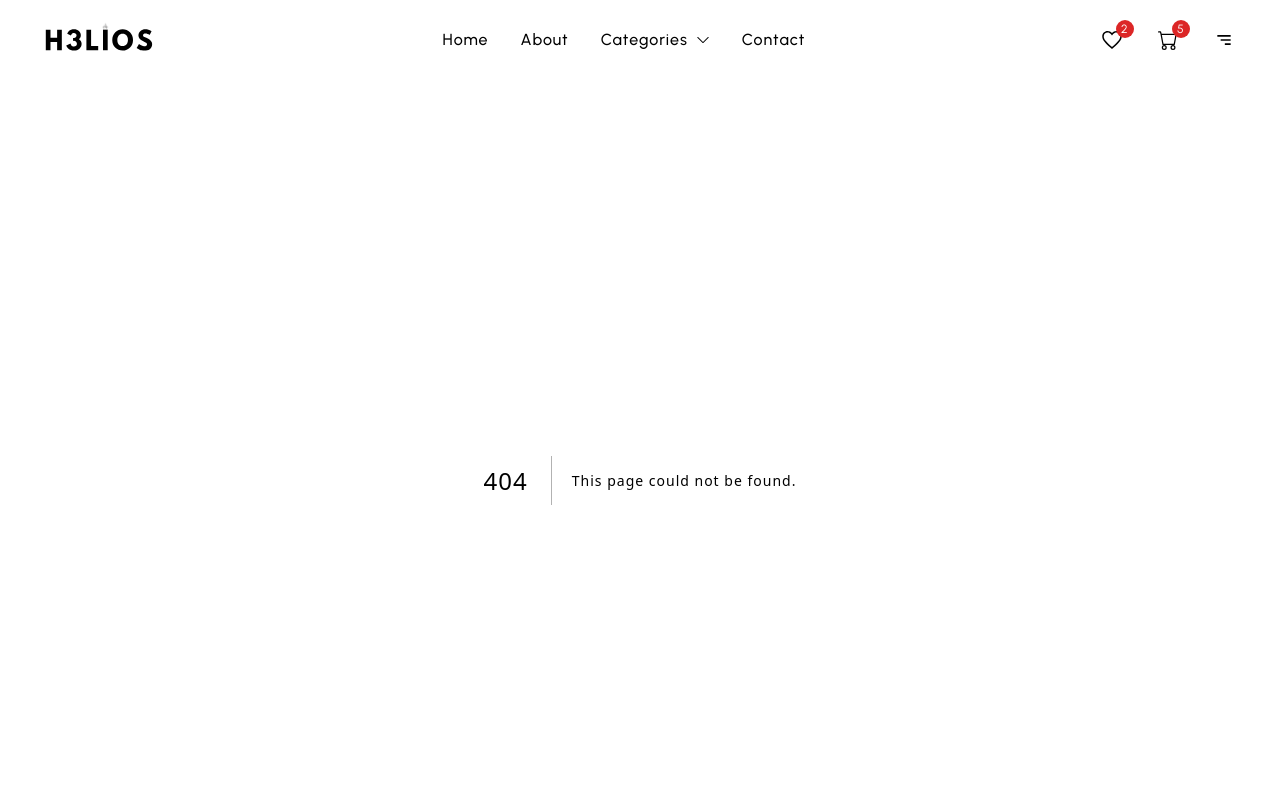
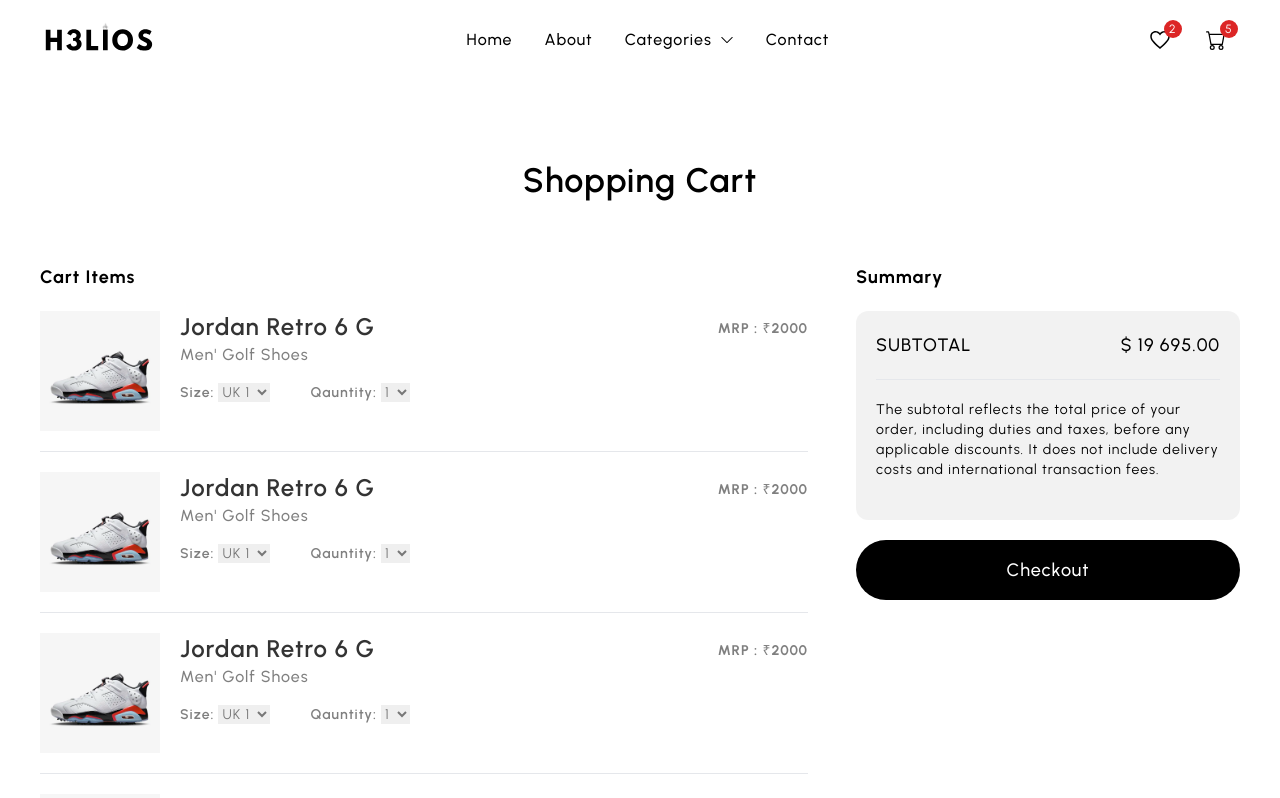
Before and after one commit to nikhil-pn/h3lios.in, a Next.js app in the folder frontend/: page /cart in a window 1280 px wide. Before the commit this address had no page. Shown: the top 798 px of the page. Built offline with nearby package versions, Linux system fonts and the light colour scheme.

Commit message:
cart page and func created

```diff
--- /dev/null
+++ b/frontend/components/CartItem.jsx
@@ -0,0 +1,68 @@
+import Image from "next/image";
+import React from "react";
+import { RiDeleteBin6Line } from "react-icons/ri";
+
+const CartItem = () => {
+  return (
+    <div className="flex py-5 gap-3 md:gap-5 border-b">
+      {/* IMAGE START */}
+      <div className="shrink-0 aspect-square w-[50px] md:w-[120px]">
+        <Image src={`/assets/product-1.webp`} width={120} height={120} />
+      </div>
+      {/* IMAGE END */}
+
+      <div className="w-full flex flex-col">
+        <div className="flex flex-col md:flex-row justify-between">
+          {/* PRODUCT TITLE */}
+          <div className="text-lg md:text-2xl font-semibold text-black/[0.8]">
+            Jordan Retro 6 G
+          </div>
+
+          {/* PRODUCT SUBTITLE */}
+          <div className="text-sm md:text-md font-medium text-black/[0.5] block md:hidden">
+            Men&apos; Golf Shoes
+          </div>
+
+          {/* PRODUCT PRICE */}
+          <div className="text-sm md:text-md font-bold text-black/[0.5] mt-2">
+            MRP : &#8377;2000
+          </div>
+        </div>
+
+        {/* PRODUCT SUBTITLE */}
+        <div className="text-md font-medium text-black/[0.5] hidden md:block">
+          Men&apos; Golf Shoes
+        </div>
+
+        <div className="flex items-center justify-between mt-4">
+          <div className="flex items-center gap-2 md:gap-10 text-black/[0.5] text-sm md:text-md">
+            <div className="flex items-center gap-1">
+              <div className="font-semibold">Size:</div>
+              <select className="hover:text-black">
+                <option value="1">UK 1</option>
+                <option value="1">UK 2</option>
+                <option value="1">UK 3</option>
+                <option value="1">UK 4</option>
+                <option value="1">UK 5</option>
+                <option value="1">UK 7</option>
+                <option value="1">UK 8</option>
+                <option value="1">UK 9</option>
+              </select>
+            </div>
+
+            <div className="flex items-center gap-1">
+              <div className="font-semibold">Qauntity:</div>
+              <select className="hover:text-black">
+                <option value="1">1</option>
+                <option value="2">2</option>
+                <option value="3">3</option>
+              </select>
+            </div>
+          </div>
+        </div>
+      </div>
+    </div>
+  );
+};
+
+export default CartItem;
--- a/frontend/components/Header.jsx
+++ b/frontend/components/Header.jsx
@@ -75,16 +75,18 @@
           {/* Icon End */}
 
           {/* Icon start */}
+          <Link href="/cart">
             <section className="w-8 md:w-12 h-8 md:h-12 rounded-full flex justify-center items-center hover:bg-black/[0.05] cursor-pointer relative">
               <BsCart className="text-[15px] md:text-[20px]" />
               <div className="h-[14px] md:h-[18px] min-w-[14px] md:min-w-[14px] rounded-full bg-red-600 absolute top-1 left-5 md:left-7 text-white text-[10px] md:text-[12px] flex justify-center items-center px-[2px] md:px-[5px]">
                 5
               </div>{" "}
             </section>
+          </Link>
           {/* Icon End */}
 
           {/* Mobile icon start */}
-          <section className="w-8 md:w-12 h-8 md:h-12 rounded-full flex justify-center items-center hover:bg-black/[0.05] cursor-pointer relative -mr-2">
+          <section className="w-8 md:w-12 h-8 md:h-12 rounded-full flex md:hidden justify-center items-center hover:bg-black/[0.05] cursor-pointer relative -mr-2">
             {mobileMenu ? (
               <VscChromeClose
                 className="text-[16px]"
--- /dev/null
+++ b/frontend/pages/cart.js
@@ -0,0 +1,88 @@
+import CartItem from "@/components/CartItem";
+import Wrapper from "@/components/Wrapper";
+import Image from "next/image";
+import Link from "next/link";
+import React from "react";
+
+const cart = () => {
+  return (
+    <div className="w-full md:py-20">
+      <Wrapper>
+        {/* HEADING AND PARAGRAPH START */}
+        <div className="text-center max-w-[800px] mx-auto mt-8 md:mt-0">
+          <div className="text-[28px] md:text-[34px] mb-5 font-semibold leading-tight">
+            Shopping Cart
+          </div>
+        </div>
+        {/* HEADING AND PARAGRAPH END */}
+
+        {/* CART CONTENT START */}
+        <section className="flex flex-col lg:flex-row gap-12 py-10">
+          {/* CART ITEMS START */}
+          <div className="flex-[2]">
+            <div className="text-lg font-bold">Cart Items</div>
+            <CartItem></CartItem>
+            <CartItem></CartItem>
+            <CartItem></CartItem>
+            <CartItem></CartItem>
+          </div>
+          {/* CART ITEMS END */}
+
+          {/* SUMMART START */}
+          <div className="flex-[1]">
+            <div className="text-lg font-bold">Summary</div>
+            <div className="p-5 my-5 bg-black/[0.05] rounded-xl">
+              <div className="flex justify-between">
+                <div className="uppercase text-md md:text-lg font-medium text-black">
+                  SubTotal
+                </div>
+                <div className="text-md md:text-lg font-medium text-black">
+                  $ 19 695.00
+                </div>
+              </div>
+              <div className="text-sm md:text-md py-5 border-t mt-5">
+                The subtotal reflects the total price of your order, including
+                duties and taxes, before any applicable discounts. It does not
+                include delivery costs and international transaction fees.
+              </div>
+            </div>
+
+            {/* BUTTON START */}
+            <button className="w-full py-4 rounded-full bg-black text-white text-lg font-medium transition-transform active:scale-95 mb-3 hover:opacity-75 flex items-center gap-2 justify-center">
+              Checkout
+            </button>
+            {/* BUTTON END */}
+          </div>
+          {/* SUMMART END */}
+        </section>
+
+        {/* CART CONTENT START */}
+
+        {/* THIS IS EMPTY SCREEN */}
+
+        {/* <div className="flex-[2] flex flex-col items-center pb-[50px] md:-mt-14">
+          <Image
+            src="/assets/empty-cart.jpg"
+            width={300}
+            height={300}
+            className="w-[300px] md:w-[400px]"
+          />
+          <span className="text-xl font-bold">Your cart is empty</span>
+          <span className="text-center mt-4">
+            Looks like you have not added anything in your cart.
+            <br />
+            Go ahead and explore top categories.
+          </span>
+          <Link
+            href="/"
+            className="py-4 px-8 rounded-full bg-black text-white text-lg font-medium transition-transform active:scale-95 mb-3 hover:opacity-75 mt-8"
+          >
+            Continue Shopping
+          </Link>
+        </div> */}
+      </Wrapper>
+    </div>
+  );
+};
+
+export default cart;
--- /dev/null
+++ b/frontend/pages/failed.js
@@ -0,0 +1,25 @@
+import React from "react";
+import Wrapper from "@/components/Wrapper";
+import Link from "next/link";
+
+const Failed = () => {
+  return (
+    <div className="min-h-[650px] flex items-center">
+      <Wrapper>
+        <div className="max-w-[600px] rounded-lg p-5 border border-black mx-auto flex flex-col">
+          <div className="text-2xl font-bold">Payment failed!</div>
+          <div className="text-base mt-5">
+            For any product related query, drop an email to
+          </div>
+          <div className="underline">shoeshopcontact@shop.com</div>
+
+          <Link href="/" className="font-bold mt-5">
+            Continue Shopping
+          </Link>
+        </div>
+      </Wrapper>
+    </div>
+  );
+};
+
+export default Failed;
--- /dev/null
+++ b/frontend/pages/sucess.js
@@ -0,0 +1,28 @@
+import React from "react";
+import Wrapper from "@/components/Wrapper";
+import Link from "next/link";
+
+const Success = () => {
+  return (
+    <div className="min-h-[650px] flex items-center">
+      <Wrapper>
+        <div className="max-w-[600px] rounded-lg p-5 border border-black mx-auto flex flex-col">
+          <div className="text-2xl font-bold">Thanks for shopping with us!</div>
+          <div className="text-lg font-bold mt-2">
+            Your order has been placed successfully.
+          </div>
+          <div className="text-base mt-5">
+            For any product related query, drop an email to
+          </div>
+          <div className="underline">shoeshopcontact@shop.com</div>
+
+          <Link href="/" className="font-bold mt-5">
+            Continue Shopping
+          </Link>
+        </div>
+      </Wrapper>
+    </div>
+  );
+};
+
+export default Success;
```
Lines whose indentation alone changed are shown as unchanged.
